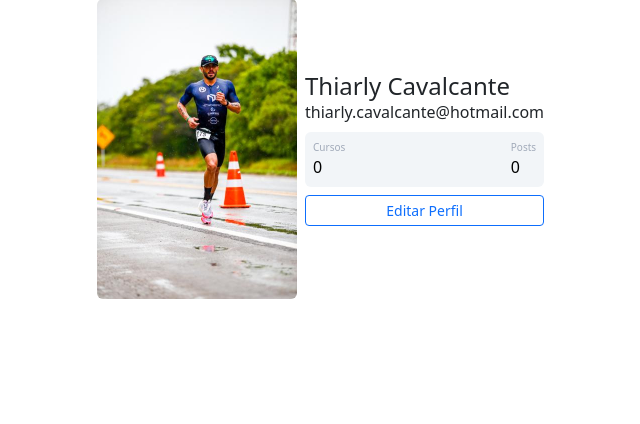
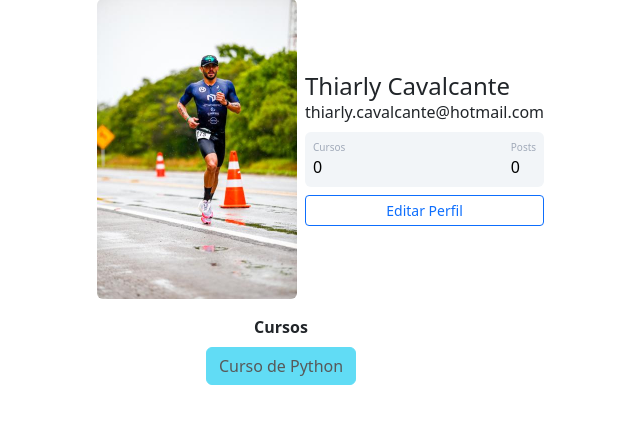
Before and after one commit to thiarly/projeto-comunidade-flask, a Flask app: page /perfil in a window 1280 px wide. Shown: the part 121-545 px from the top of the page, without its empty margins (359-999 px from the left). Run offline with Flask 3, Linux system fonts and the light colour scheme; a user stored in the database is signed in.

Commit message:
criando a contagem de cursos perfil

```diff
--- a/SiteComunidade/comunidadeintergard/routes.py
+++ b/SiteComunidade/comunidadeintergard/routes.py
@@ -108,5 +108,5 @@ def editar_perfil():
         form.email.data = current_user.email
         form.username.data = current_user.username
 
-    foto_perfil = url_for('static', filename='fotos_perfil/{}'.format(current_user.foto_perfil))
+    foto_perfil = url_for('static', filename='fotos_perfil/{}'.format(str(current_user.foto_perfil)))
     return render_template('editarperfil.html', foto_perfil=foto_perfil, form=form)
--- a/SiteComunidade/comunidadeintergard/templates/perfil.html
+++ b/SiteComunidade/comunidadeintergard/templates/perfil.html
@@ -18,8 +18,15 @@
 
                     <div class="d-flex flex-column">
 
-                        <span class="articles">Cursos</span>
-                        <span class="number1">0</span>
+                        {% if 'Não Informado' in current_user.cursos %}
+                            <span class="articles">Cursos</span>
+                            <span class="number1">0</span>
+
+                        {% else %}
+                            <span class="articles">Cursos</span>
+                            <span class="number1">{{current_user.cursos.count(';') + 1}}</span>
+
+                        {% endif%}
 
                     </div>
 
@@ -44,6 +51,15 @@
             </div>
 
          </div>
+<div class="row justify-content-center">
+    <div class="col col-4" style="text-align: center">
+        <strong>Cursos</strong><br>
+        {% for curso in current_user.cursos.split(';')%}
+            <button type="button" class="btn btn-info mt-2" disabled>Curso de Python</button>
+        {% endfor %}
+    </div>
+
+</div>
 
     {% block form_editar_perfil %}
 
```
Also changed, not shown: SiteComunidade/instance/comunidade.db.
